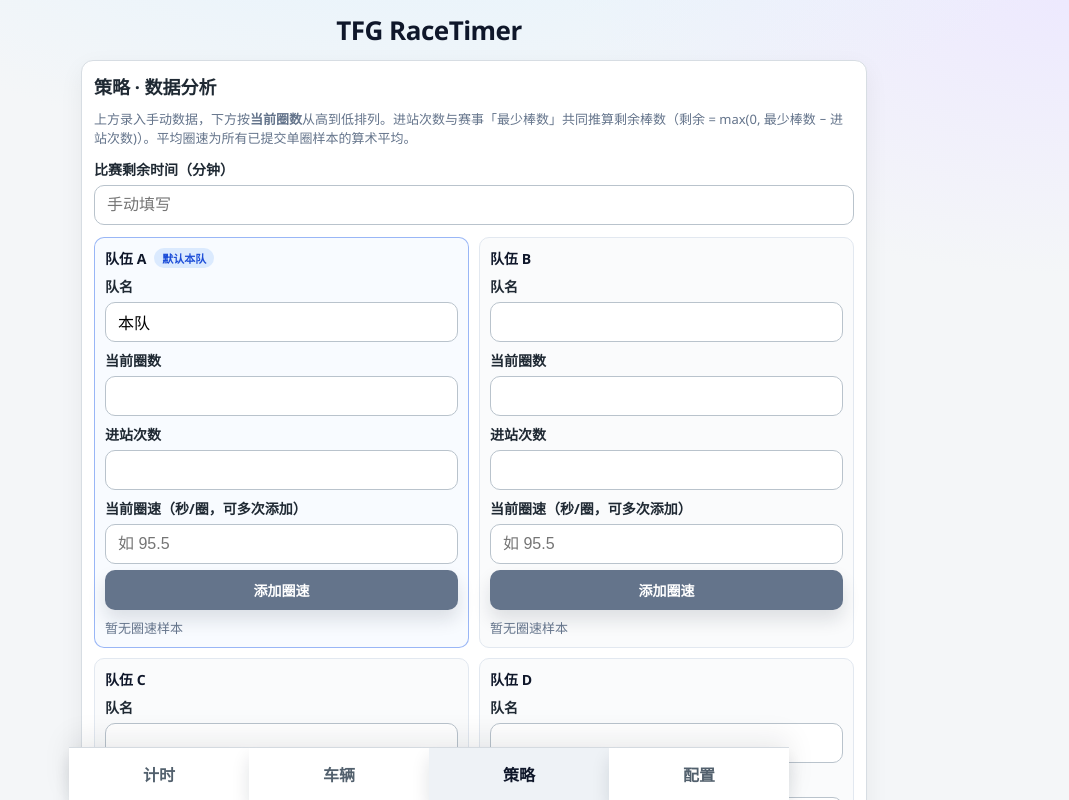
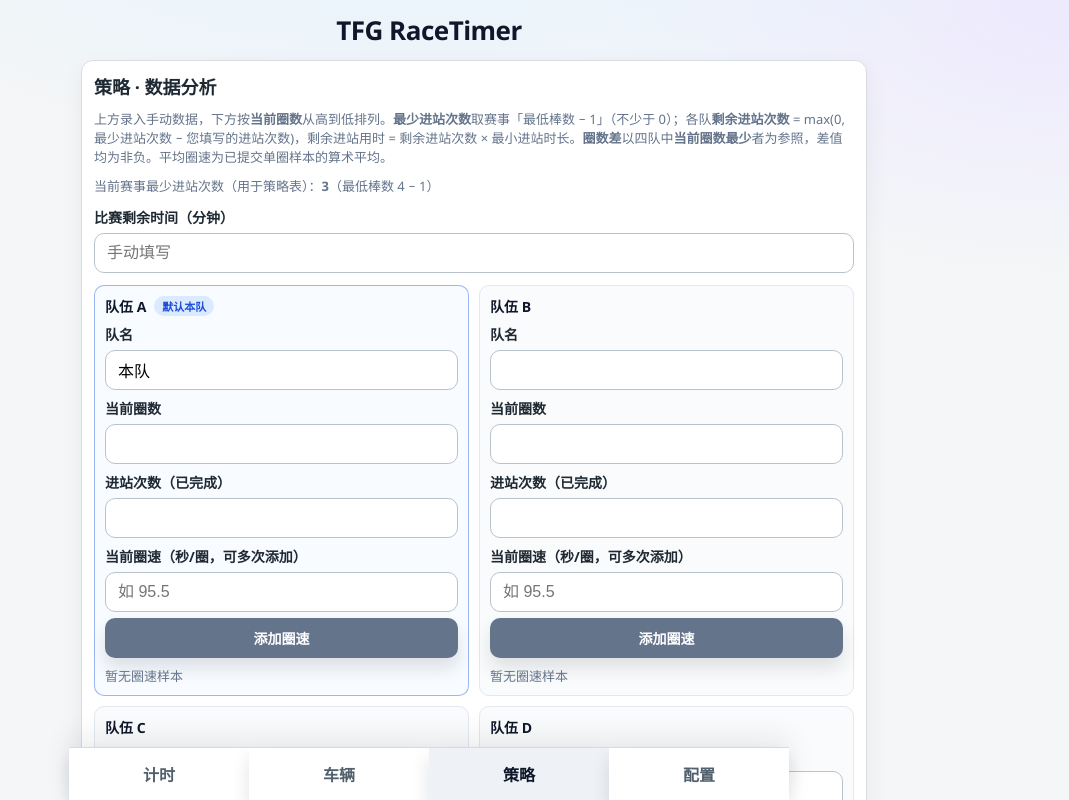
Before and after one commit to Wenuan7/racetimer, a React (Vite) app: page / in a window 1280 px wide. Both pictures are taken after a click on the button "策略". Shown: the top 800 px of the page, without its empty margins (211-1280 px from the left). Built offline with nearby package versions, Linux system fonts and the light colour scheme.

Commit message:
策略模块debug

```diff
--- a/src/StrategyAnalysis.tsx
+++ b/src/StrategyAnalysis.tsx
@@ -53,8 +53,13 @@ function parseNonNegInt(s: string): number {
   return Number.isFinite(n) && n >= 0 ? n : 0
 }
 
-function remStints(pitCount: number, minStints: number): number {
-  return Math.max(0, minStints - pitCount)
+/** 赛事「最少进站次数」= max(0, 最低棒数 − 1)；剩余进站 = 该项 − 已填进站次数 */
+function minRequiredPitStops(minStints: number): number {
+  return Math.max(0, minStints - 1)
+}
+
+function remainingPitStops(pitCount: number, minStints: number): number {
+  return Math.max(0, minRequiredPitStops(minStints) - pitCount)
 }
 
 export type StrategyAnalysisProps = {
@@ -124,18 +129,21 @@ export default function StrategyAnalysis({ minStints, minPitTimeMinutes }: Strat
       }
     })
 
-    const maxLaps = Math.max(0, ...parsed.map((p) => p.laps))
+    const lapsList = parsed.map((p) => p.laps)
+    const minLaps = lapsList.length > 0 ? Math.min(...lapsList) : 0
     const teamA = parsed.find((p) => p.key === 'A')!
-    const remA = remStints(teamA.pits, minStints)
+    const remA = remainingPitStops(teamA.pits, minStints)
     const avgAMs = avgMs(teamA.samples)
 
     const errs: string[] = []
-    if (minStints <= 0) errs.push('当前赛事「最少棒数」为 0，剩余棒数将恒为 0；请在配置中填写合理规则。')
+    if (minStints < 1) {
+      errs.push('当前赛事「最少棒数」小于 1，最少进站次数按 0 处理；请在配置中填写合理规则。')
+    }
 
     const rowList: RowMetrics[] = parsed.map((p) => {
       const avg = avgMs(p.samples)
-      const rem = remStints(p.pits, minStints)
-      const lapGap = p.laps - maxLaps
+      const rem = remainingPitStops(p.pits, minStints)
+      const lapGap = p.laps - minLaps
       const pitCatchUpMs = (rem - remA) * minPitMs
       const pitCatchUpLaps = avgAMs !== null && avgAMs > 0 ? pitCatchUpMs / avgAMs : null
       const driveRem = Math.max(0, raceRemainMs - rem * minPitMs)
@@ -170,7 +178,7 @@ export default function StrategyAnalysis({ minStints, minPitTimeMinutes }: Strat
         const avgO = avgMs(p.samples)
         const paceMs = fastest !== null && fastest > 0 ? fastest : avgO !== null && avgO > 0 ? avgO : null
         if (paceMs === null || paceMs <= 0) continue
-        const remO = remStints(p.pits, minStints)
+        const remO = remainingPitStops(p.pits, minStints)
         const driveO = Math.max(0, raceRemainMs - remO * minPitMs)
         const oppFinalLaps = p.laps + driveO / paceMs
         const gapNeed = oppFinalLaps - La
@@ -192,8 +200,12 @@ export default function StrategyAnalysis({ minStints, minPitTimeMinutes }: Strat
       <section className="card strategy-input-card">
         <h2>策略 · 数据分析</h2>
         <p className="hint">
-          上方录入手动数据，下方按<strong>当前圈数</strong>从高到低排列。进站次数与赛事「最少棒数」共同推算剩余棒数（剩余 =
-          max(0, 最少棒数 − 进站次数)）。平均圈速为所有已提交单圈样本的算术平均。
+          上方录入手动数据，下方按<strong>当前圈数</strong>从高到低排列。<strong>最少进站次数</strong>取赛事「最低棒数 −
+          1」（不少于 0）；各队<strong>剩余进站次数</strong> = max(0, 最少进站次数 − 您填写的进站次数)，剩余进站用时 = 剩余进站次数 ×
+          最小进站时长。<strong>圈数差</strong>以四队中<strong>当前圈数最少</strong>者为参照，差值均为非负。平均圈速为已提交单圈样本的算术平均。
+        </p>
+        <p className="hint">
+          当前赛事最少进站次数（用于策略表）：<strong>{minRequiredPitStops(minStints)}</strong>（最低棒数 {minStints} − 1）
         </p>
 
         <label className="strategy-field strategy-race-rem">
@@ -229,7 +241,7 @@ export default function StrategyAnalysis({ minStints, minPitTimeMinutes }: Strat
                 />
               </label>
               <label>
-                进站次数
+                进站次数（已完成）
                 <input
                   type="number"
                   min={0}
@@ -275,10 +287,10 @@ export default function StrategyAnalysis({ minStints, minPitTimeMinutes }: Strat
       <section className="card strategy-result-card">
         <h3>对比结果</h3>
         <p className="hint">
-          <strong>圈数差</strong>：相对当前最高圈数（可为负）。<strong>进站追赶时间</strong>：（该队剩余棒数 −
-          本队剩余棒数）× 最小进站时间。<strong>进站追赶圈数</strong>：上进站追赶时间 ÷ 本队平均圈速。<strong>理论最终圈数</strong>：当前圈数 +
-          max(0, 剩余赛时 − 该队剩余进站总用时) ÷ 该队平均圈速。<strong>追赶需均圈</strong>（仅本队）：假设对手以其实测<strong>最快单圈</strong>
-          跑满剩余有效赛时，本队在剩余有效赛时内为追平对方理论最终圈数所需的<strong>平均</strong>圈速（取对 B/C/D 最紧值）。
+          <strong>圈数差</strong>：当前圈数 − 全场最低圈数（最小为 0）。<strong>进站追赶时间</strong>：（该队剩余进站次数 −
+          本队剩余进站次数）× 最小进站时间。<strong>进站追赶圈数</strong>：进站追赶时间 ÷ 本队平均圈速。<strong>理论最终圈数</strong>：当前圈数 +
+          max(0, 剩余赛时 − 该队剩余进站次数 × 最小进站时间) ÷ 该队平均圈速。<strong>追赶需均圈</strong>（仅本队）：对手以其实测<strong>最快单圈</strong>
+          跑满剩余有效赛时，本队为追平对方理论最终圈数所需的<strong>平均</strong>圈速（取 B/C/D 最紧值）。
         </p>
         {errors.length > 0 && (
           <div className="strategy-warn">
```
